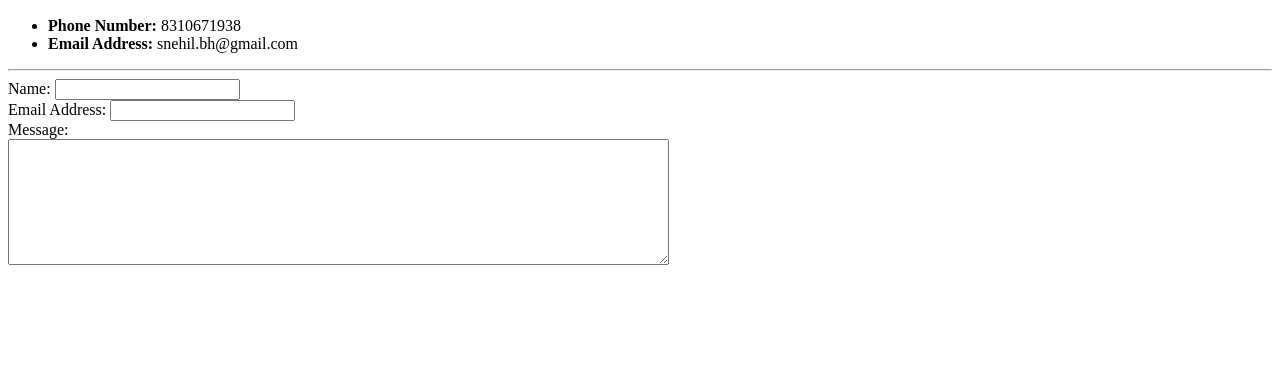
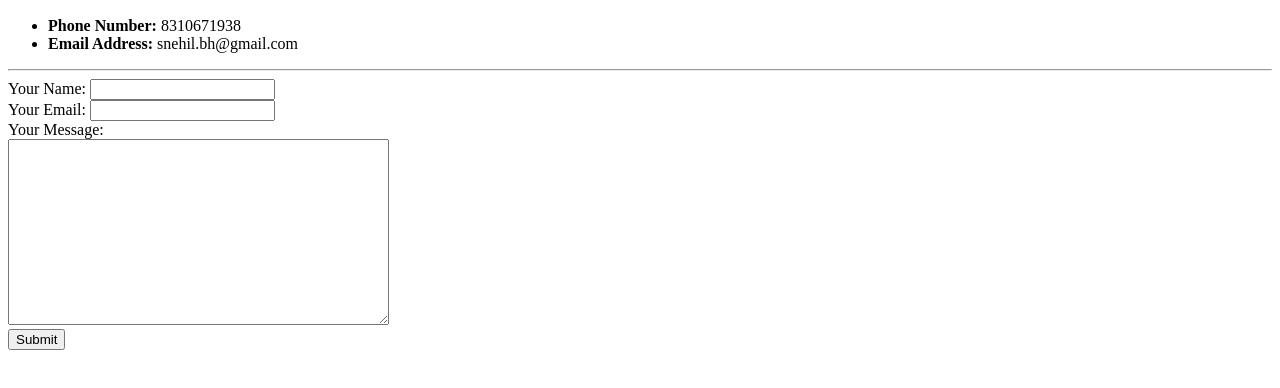
Before and after one commit to Snehil-B/cv, a plain HTML site: page contact info.html in a window 1280 px wide. Shown: the part 50-438 px from the top of the page. Drawn offline with Linux system fonts and the light colour scheme.

Commit message:
Add files via upload

```diff
--- a/contact info.html
+++ b/contact info.html
@@ -13,13 +13,14 @@
   <li><strong>Email Address:</strong> snehil.bh@gmail.com</li>
   </ul>
   <hr>
-  <form action="">
-    <label>Name:</label>
+  <form action="mailto:snehil.bh@gmail.com" method="post" enctype="text/plain">
+    <label>Your Name:</label>
     <input type="text" name="yourName"><br>
-    <label>Email Address:</label>
-    <input type="text"><br>
-    <label>Message:</label><br>
-    <textarea name="name" rows="8" cols="80"></textarea>
+    <label>Your Email:</label>
+    <input type="email" name="yourEmail"><br>
+    <label>Your Message:</label><br>
+    <textarea name="yourMessage" rows="12" cols="45"></textarea><br>
+    <input type="submit">
   </form>
 
 
```
Also changed, not shown: index.html (+3 -3 lines).
